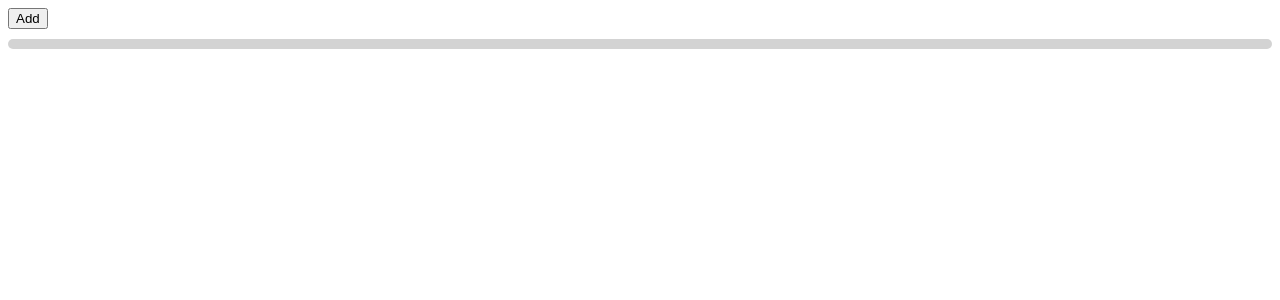
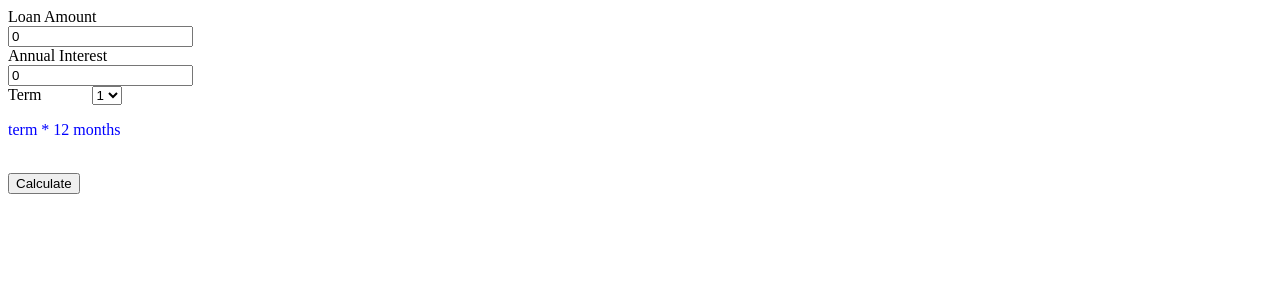
Before and after one commit to Harsha2306/react-coding-challenges, a React (Vite) app: page / in a window 1280 px wide. Shown: the top 300 px of the page. Built offline with nearby package versions, Linux system fonts and the light colour scheme.

Commit message:
LoanCalculator

```diff
--- a/src/App.tsx
+++ b/src/App.tsx
@@ -1,9 +1,9 @@
-import ProgressBar from "./components/ProgressBar/ProgressBar";
+import Widget from "./components/LoanCalculator/Widget";
 
 function App() {
   return (
     <>
-      <ProgressBar />
+      <Widget />
     </>
   );
 }
--- /dev/null
+++ b/src/Components/LoanCalculator/LoanDetails.tsx
@@ -0,0 +1,34 @@
+import React, { memo, useCallback } from "react";
+import { ILoanDetails } from "../../types";
+
+interface ILoanDetailsProps {
+  loanDetails: ILoanDetails;
+}
+
+const LoanDetails: React.FC<ILoanDetailsProps> = memo(
+  ({ loanDetails }: ILoanDetailsProps) => {
+    const formatToINR = useCallback((value: number) => {
+      return new Intl.NumberFormat("en-IN", {
+        style: "currency",
+        currency: "INR",
+      }).format(value);
+    }, []);
+    return (
+      <div>
+        {loanDetails.display && (
+          <>
+            <p>Total Payment: {formatToINR(loanDetails.totalPayment)}</p>
+            <br />
+            <p>
+              Toatl Interest Paid: {formatToINR(loanDetails.totalInterestPaid)}
+            </p>
+            <br />
+            <p>Montly Payment: {formatToINR(loanDetails.monthlyPayment)}</p>
+          </>
+        )}
+      </div>
+    );
+  }
+);
+
+export default LoanDetails;
--- /dev/null
+++ b/src/Components/LoanCalculator/LoanForm.tsx
@@ -0,0 +1,73 @@
+import React, { memo } from "react";
+import { ILoanData } from "../../types";
+import { termData } from "../../data/LoanData";
+
+interface ILoanFormProps {
+  loanData: ILoanData;
+  handleSubmit: (e: React.FormEvent<HTMLFormElement>) => void;
+  handleLoanData: (
+    key: string,
+    e: React.ChangeEvent<HTMLInputElement | HTMLSelectElement>
+  ) => void;
+}
+
+const LoanForm: React.FC<ILoanFormProps> = memo(
+  ({ loanData, handleSubmit, handleLoanData }: ILoanFormProps) => {
+    return (
+      <form onSubmit={(e) => handleSubmit(e)}>
+        <label htmlFor="amount">Loan Amount</label>
+        <br />
+        <input
+          value={loanData.amount}
+          onChange={(e) => handleLoanData("amount", e)}
+          type="text"
+          id="amount"
+        />
+        {loanData.amountErr && (
+          <p style={{ color: "red", fontSize: "15px" }}>
+            only Numbers are allowed
+          </p>
+        )}
+        <br />
+        <label htmlFor="interest">Annual Interest</label>
+        <br />
+        <input
+          onChange={(e) => handleLoanData("interest", e)}
+          value={loanData.interest}
+          type="text"
+          id="interest"
+        />
+        {loanData.interestErr && (
+          <p style={{ color: "red", fontSize: "15px" }}>
+            only Numbers are allowed
+          </p>
+        )}
+        <br />
+        <label style={{ marginRight: "50px" }} htmlFor="term">
+          Term
+        </label>
+        <select
+          id="term"
+          value={loanData.term + ""}
+          onChange={(e) => handleLoanData("term", e)}
+        >
+          {termData.map((optn) => (
+            <option key={optn.id} value={optn.value}>
+              {optn.value}
+            </option>
+          ))}
+        </select>
+        <p style={{ color: "blue" }}>term * 12 months</p>
+        <br />
+        <button
+          disabled={loanData.amountErr || loanData.interestErr}
+          type="submit"
+        >
+          Calculate
+        </button>
+      </form>
+    );
+  }
+);
+
+export default LoanForm;
--- /dev/null
+++ b/src/Components/LoanCalculator/Widget.tsx
@@ -0,0 +1,98 @@
+import React, { useCallback, useState } from "react";
+import LoanForm from "./LoanForm";
+import { ILoanData, ILoanDetails } from "../../types";
+import LoanDetails from "./LoanDetails";
+
+const initialLoanData: ILoanData = {
+  amount: "0",
+  amountErr: false,
+  interest: "0",
+  interestErr: false,
+  term: 10,
+};
+
+const initialLoanDetails: ILoanDetails = {
+  display: false,
+  monthlyPayment: 0,
+  totalInterestPaid: 0,
+  totalPayment: 0,
+};
+
+const Widget: React.FC = () => {
+  const [loanData, setLoanData] = useState(initialLoanData);
+  const [loanDetails, SetLoanDetails] = useState(initialLoanDetails);
+
+  const handleLoanData = useCallback(
+    (
+      key: string,
+      e: React.ChangeEvent<HTMLSelectElement | HTMLInputElement>
+    ) => {
+      if (key === "term") {
+        setLoanData((prev) => ({ ...prev, [key]: Number(e.target.value) }));
+      } else {
+        const currency = e.target.value;
+        const numericCurrency = Number(currency);
+        setLoanData((prev) => ({
+          ...prev,
+          [key]: isNaN(numericCurrency) ? currency : numericCurrency,
+          [key + "Err"]: isNaN(numericCurrency),
+        }));
+      }
+    },
+    []
+  );
+
+  const calculateLoanDetails = useCallback(
+    (loanAmount: number, annualInterest: number, tenureMonths: number) => {
+      const monthlyInterest = annualInterest / 12 / 100;
+      const monthlyEMI =
+        (loanAmount *
+          monthlyInterest *
+          Math.pow(1 + monthlyInterest, tenureMonths)) /
+        (Math.pow(1 + monthlyInterest, tenureMonths) - 1);
+      const totalLoanAmount = monthlyEMI * tenureMonths;
+      const totalInterest = totalLoanAmount - loanAmount;
+
+      return {
+        calculatedMonthlyPayment: monthlyEMI,
+        calculatedTotalPayment: totalLoanAmount,
+        calculatedTotalInterestPaid: totalInterest,
+      };
+    },
+    []
+  );
+
+  const handleSubmit = useCallback(
+    (e: React.FormEvent<HTMLFormElement>) => {
+      e.preventDefault();
+      const numericLoanAmount = Number(loanData.amount);
+      const numericInterest = Number(loanData.interest);
+      const term = loanData.term;
+      const {
+        calculatedMonthlyPayment,
+        calculatedTotalPayment,
+        calculatedTotalInterestPaid,
+      } = calculateLoanDetails(numericLoanAmount, numericInterest, term * 12);
+      SetLoanDetails({
+        monthlyPayment: calculatedMonthlyPayment,
+        totalPayment: calculatedTotalPayment,
+        totalInterestPaid: calculatedTotalInterestPaid,
+        display: true,
+      });
+    },
+    [calculateLoanDetails, loanData.amount, loanData.interest, loanData.term]
+  );
+
+  return (
+    <>
+      <LoanForm
+        loanData={loanData}
+        handleLoanData={handleLoanData}
+        handleSubmit={handleSubmit}
+      />
+      <LoanDetails loanDetails={loanDetails} />
+    </>
+  );
+};
+
+export default Widget;
--- /dev/null
+++ b/src/data/loanData.ts
@@ -0,0 +1,22 @@
+export const termData = [
+  {
+    id: "1",
+    value: 1,
+  },
+  {
+    id: "2",
+    value: 2,
+  },
+  {
+    id: "3",
+    value: 3,
+  },
+  {
+    id: "4",
+    value: 4,
+  },
+  {
+    id: "5",
+    value: 5,
+  },
+];
```
Also changed, not shown: src/types.ts (+15 -0 lines).
